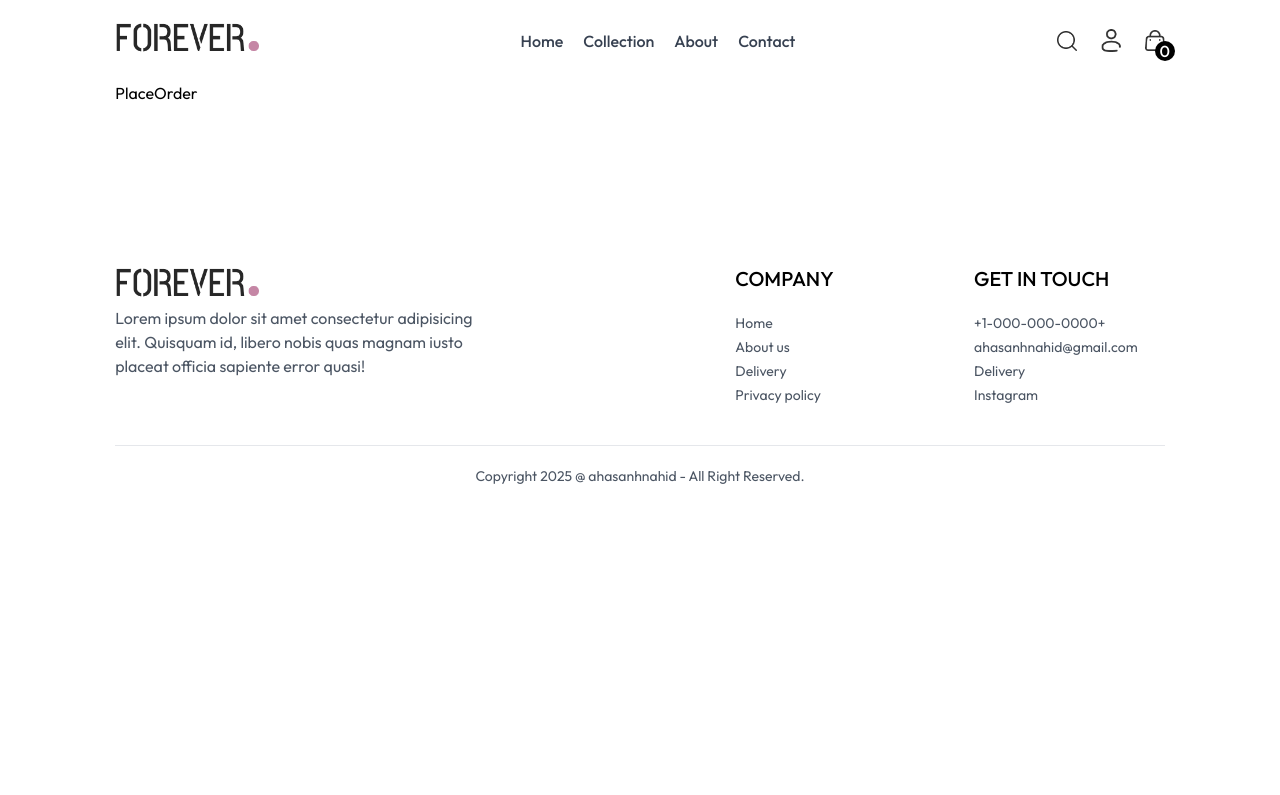
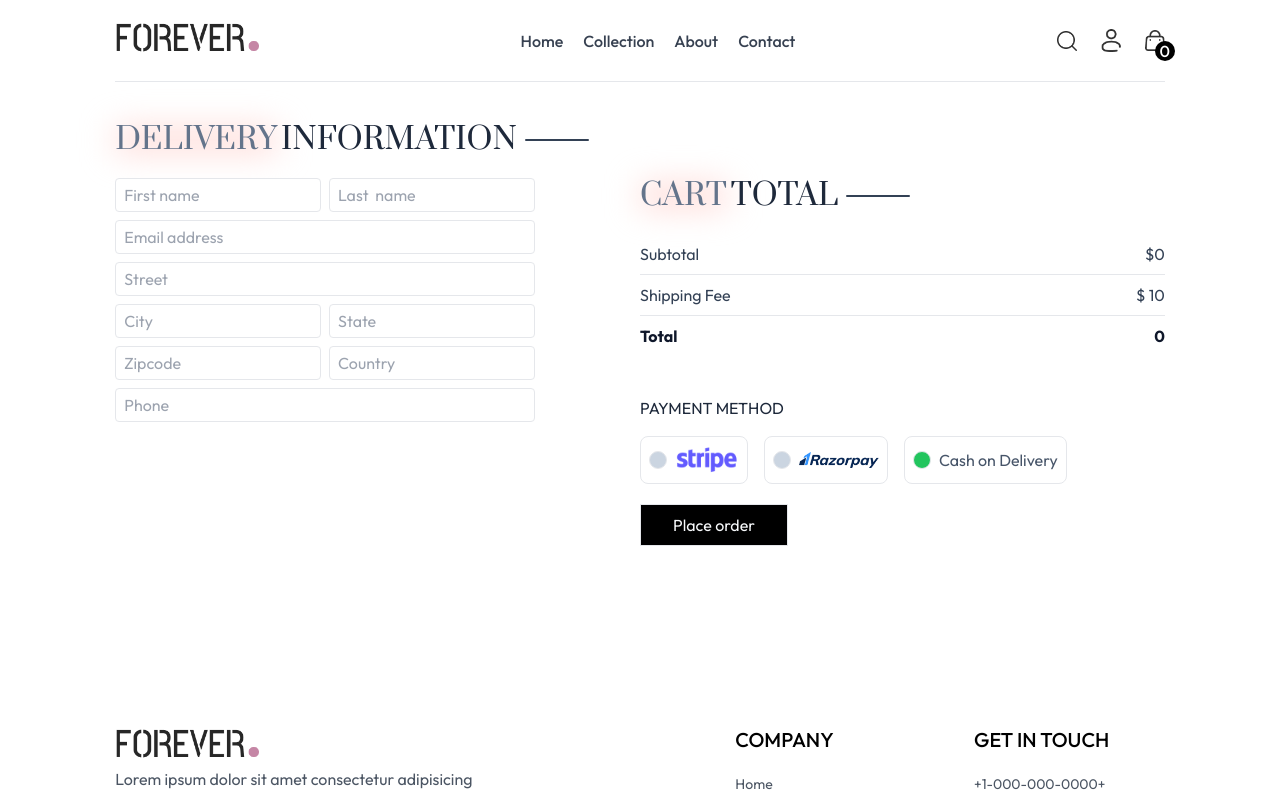
Before and after one commit to ahasan06/mern-ecommerce, a React (Vite) app in the folder frontend/: page /place-order in a window 1280 px wide. Shown: the top 795 px of the page. Built offline with nearby package versions, Linux system fonts and the light colour scheme.

Commit message:
part 12 : handle placeorder component

```diff
--- a/frontend/src/components/CartItem.jsx
+++ b/frontend/src/components/CartItem.jsx
@@ -21,7 +21,7 @@ function CartItem({ prod }) {
 
   const handleRemove = () => {
     dispatch(removeFromCart(prod))
-    toast.success("remove from successfully!")
+    toast.success("remove from cart  successfully!")
   }
 
   return (
--- /dev/null
+++ b/frontend/src/components/CartTotal.jsx
@@ -0,0 +1,32 @@
+import React, { useContext } from 'react'
+import Title from './Title'
+import { ShopContext } from '../context/ShopContext'
+import { useSelector } from 'react-redux'
+
+function CartTotal() {
+    const { currency, delivery_fee } = useContext(ShopContext)
+    const totalCart = useSelector((state) => state.cart.totalCart)
+    const subTotal = useSelector((state) => state.cart.total)
+    const totalAmount = subTotal + delivery_fee;
+    return (
+        <div>
+            <Title text1={'Cart'} text2={'Total'} />
+            <div className='flex flex-col pt-5'>
+                <div className='total-cart-item flex items-center justify-between border-b py-2'>
+                    <p className='text-slate-700'>Subtotal</p>
+                    <p className='text-slate-700' >{currency}{subTotal}</p>
+                </div>
+                <div className='total-cart-item flex items-center justify-between border-b py-2'>
+                    <p className='text-slate-700'>Shipping Fee</p>
+                    <p className='text-slate-700'> {currency} {delivery_fee}</p>
+                </div>
+                <div className='total-cart-item flex items-center justify-between py-2'>
+                    <p className='text-slate-900 font-bold'>Total</p>
+                    <p className='text-slate-900 font-bold'> {totalCart.length > 0 ? `${currency} ${totalAmount}` : '0'}</p>
+                </div>
+            </div>
+        </div>
+    )
+}
+
+export default CartTotal
--- a/frontend/src/context/ShopContext.jsx
+++ b/frontend/src/context/ShopContext.jsx
@@ -1,6 +1,6 @@
 import { createContext, useState } from "react";
 import { products } from "../assets/assets";
-import { useLocation } from "react-router-dom";
+import { useLocation, useNavigate } from "react-router-dom";
 
 export const ShopContext = createContext();
 
@@ -10,6 +10,7 @@ const ShopContextProvider = (props) => {
     const delivery_fee = 10;
     const [search, setSearch] = useState('')
     const [showSearch, setShowSearch] = useState(false)
+    const navigate  = useNavigate()
 
     // Define when the search bar should be shown
     const searchRoute = location.pathname === "/collection";
@@ -17,7 +18,7 @@ const ShopContextProvider = (props) => {
 
     const value = {
         products, currency, delivery_fee,
-        search, setSearch, showSearch, setShowSearch, searchRoute
+        search, setSearch, showSearch, setShowSearch, searchRoute,navigate,
     }
 
     return (
--- a/frontend/src/pages/Cart.jsx
+++ b/frontend/src/pages/Cart.jsx
@@ -1,16 +1,15 @@
 import React, { useContext } from 'react'
 import Title from '../components/Title'
-import { useSelector, useDispatch } from 'react-redux'
+import { useSelector } from 'react-redux'
 import CartItem from '../components/CartItem'
 import { AiOutlineShoppingCart } from 'react-icons/ai';
 import { ShopContext } from '../context/ShopContext';
+import CartTotal from '../components/CartTotal';
+
 function Cart() {
-  const {currency,delivery_fee} = useContext(ShopContext)
+  const { navigate } = useContext(ShopContext)
   const totalCart = useSelector((state) => state.cart.totalCart)
-  const subTotal = useSelector((state) => state.cart.total)
-  console.log("Totalcart", totalCart);
-    // Calculate Total
-    const totalAmount = subTotal + delivery_fee;
+
 
   return (
     <div className='pt-10 min-h-[60vh]  border-t relative '>
@@ -29,37 +28,19 @@ function Cart() {
             </div>
           ) : (
 
-              <div className='flex min-h-[20vh]  flex-col items-center justify-center '>
-                <AiOutlineShoppingCart className='text-slate-400 text-6xl' />
-                <p className='text-slate-400'>Opps! Your cart is empty.</p>
-              </div>
+            <div className='flex min-h-[20vh]  flex-col items-center justify-center '>
+              <AiOutlineShoppingCart className='text-slate-400 text-6xl' />
+              <p className='text-slate-400'>Opps! Your cart is empty.</p>
+            </div>
 
           )
       }
       <div className='pt-5 sm:pt-10 total-cart'>
-        <Title text1={'Cart'} text2={'Total'} />
-        <div className='flex flex-col pt-5'>
-          <div className='total-cart-item flex items-center justify-between border-b py-2'>
-            <p className='text-slate-700'>Subtotal</p>
-            <p className='text-slate-700' >{currency}{subTotal}</p>
-          </div>
-          <div className='total-cart-item flex items-center justify-between border-b py-2'>
-            <p className='text-slate-700'>Shipping Fee</p>
-            <p className='text-slate-700'> {currency} {delivery_fee}</p>
-          </div>
-          <div className='total-cart-item flex items-center justify-between py-2'>
-            <p className='text-slate-900 font-bold'>Total</p>
-            <p className='text-slate-900 font-bold'> {totalCart.length > 0 ? `${currency} ${totalAmount}` : '0'}</p>
-          </div>
+        <CartTotal />
+        <div className='flex justify-end pt-8'>
+          <button onClick={() => navigate('/place-order')} className='bg-black text-white px-6 py-3 text-sm uppercase hover:bg-slate-900'> proceed to checkout</button>
         </div>
-
-        <div className='flex justify-end pt-8'>
-          <button className='bg-black text-white px-6 py-3 text-sm uppercase hover:bg-slate-900'> proceed to checkout</button>
-        </div>
-
       </div>
-
-
     </div>
   )
 }
--- a/frontend/src/pages/PlaceOrder.jsx
+++ b/frontend/src/pages/PlaceOrder.jsx
@@ -1,8 +1,159 @@
-import React from 'react'
+import React, { useContext, useState } from 'react'
+import Title from '../components/Title'
+import CartTotal from '../components/CartTotal'
+import { assets } from '../assets/assets'
+import { ShopContext } from '../context/ShopContext'
 
 function PlaceOrder() {
+   const { navigate } = useContext(ShopContext)
+  const initalState = {
+    firstName: '',
+    lastName: '',
+    email: '',
+    street: '',
+    city: '',
+    state: '',
+    zipcode: '',
+    country: '',
+    phone: '',
+    paymentMethod: 'cash-on-delivery',
+  }
+
+  const [formData, setFormData] = useState(initalState)
+  // Update form data dynamically
+  const handleInputChange = (e) => {
+    const { name, value } = e.target;
+    setFormData((prev) => ({ ...prev, [name]: value }));
+  };
+
+  const handlePaymentSelection = (method) => {
+    setFormData((prev) => ({ ...prev, paymentMethod: method }))
+  }
+  const handleSubmit = () => {
+    console.log('Order Details:', formData);
+    // Add your logic for form submission here (e.g., API call)
+  };
+
   return (
-    <div>PlaceOrder</div>
+    <div className='min-h-[60vh]  pt-10 border-t'>
+      <Title text1={'Delivery'} text2={'Information'} />
+      <div className=' grid grid-cols-1 lg:grid-cols-2  py-5 '>
+
+        {/* left delivery information */}
+        <div className='lg:w-[80%]  '>
+
+          <form className='information-cart flex flex-col gap-2 '>
+            <div className='grid grid-cols-2 gap-2'>
+              <input type="text" placeholder='First name'
+                name='firstname'
+                value={formData.value}
+                onChange={handleInputChange}
+                className='outline-none border px-2 py-1 rounded text-slate-600' />
+              <input type="text" placeholder='Last  name'
+                name='lastname'
+                value={formData.value}
+                onChange={handleInputChange}
+
+                className='outline-none border px-2 py-1 rounded text-slate-600' />
+            </div>
+            <input type="email" placeholder='Email address'
+              name='email'
+              value={formData.value}
+              onChange={handleInputChange}
+
+              className='outline-none border px-2 py-1 rounded text-slate-600' />
+            <input type="text" placeholder='Street'
+              name='street'
+              value={formData.value}
+              onChange={handleInputChange}
+
+              className='outline-none border px-2 py-1 rounded text-slate-600' />
+
+            <div className='grid grid-cols-2 gap-2'>
+              <input type="text" placeholder='City'
+                name='city'
+                value={formData.value}
+                onChange={handleInputChange}
+
+                className='outline-none border px-2 py-1 rounded text-slate-600' />
+              <input type="text" placeholder='State'
+                name='state'
+                value={formData.value}
+                onChange={handleInputChange}
+
+                className='outline-none border px-2 py-1 rounded text-slate-600' />
+
+              <input type="number" placeholder='Zipcode'
+                name='zipcode'
+                value={formData.value}
+                onChange={handleInputChange}
+
+                className='outline-none border px-2 py-1 rounded text-slate-600' />
+              <input type="text" placeholder='Country'
+                name='country'
+                value={formData.value}
+                onChange={handleInputChange}
+
+                className='outline-none border px-2 py-1 rounded text-slate-600' />
+            </div>
+
+            <input type="number" placeholder='Phone'
+              name='phone'
+              value={formData.value}
+              onChange={handleInputChange}
+
+              className='outline-none border px-2 py-1 rounded text-slate-600' />
+
+          </form>
+
+        </div>
+
+        {/* Right delivery information */}
+        <div className='flex flex-col '>
+          <div className=' pt-10 lg:pt-0'>
+            <CartTotal />
+          </div>
+          <h4 className='text-slate-800 uppercase pt-10'>PAYMENT METHOD</h4>
+          <div className='flex  flex-col sm:flex-row    gap-4 pt-4'>
+            <button
+              className='flex items-center gap-2 border rounded-lg  h-12 px-2'
+              onClick={() => handlePaymentSelection('stripe')}
+            >
+              <p
+                className={`p-2 border rounded-full ${formData.paymentMethod === 'stripe' ? 'bg-green-500' : 'bg-slate-300'
+                  }`}
+              ></p>
+              <img src={assets.stripe_logo} alt="stripe" className="w-16" />
+            </button>
+
+            <button className='flex items-center gap-2 border rounded-lg h-12 px-2 '
+              onClick={() => handlePaymentSelection('razorpay')}
+            >
+              <p
+                className={`p-2 border rounded-full ${formData.paymentMethod === 'razorpay' ? 'bg-green-500' : 'bg-slate-300'
+                  }`}
+              ></p>
+              <img src={assets.razorpay_logo} alt="razorpay" className="w-20" />
+            </button>
+
+            <button className='flex items-center gap-2 border rounded-lg  h-12 px-2'
+              onClick={() => handlePaymentSelection('cash-on-delivery')}
+            >
+              <p
+                className={`p-2 border rounded-full ${formData.paymentMethod === 'cash-on-delivery' ? 'bg-green-500' : 'bg-slate-300'
+                  }`}
+              ></p>
+              <p className='text-slate-600'>Cash on Delivery</p>
+            </button>
+          </div>
+
+          <div className='mt-5  flex items-center'>
+            <button onClick={()=> navigate('/orders')} className='border px-8 py-2 bg-black hover:bg-slate-900 text-slate-50'>Place order</button>
+          </div>
+        </div>
+
+      </div>
+    </div>
   )
 }
 
```
